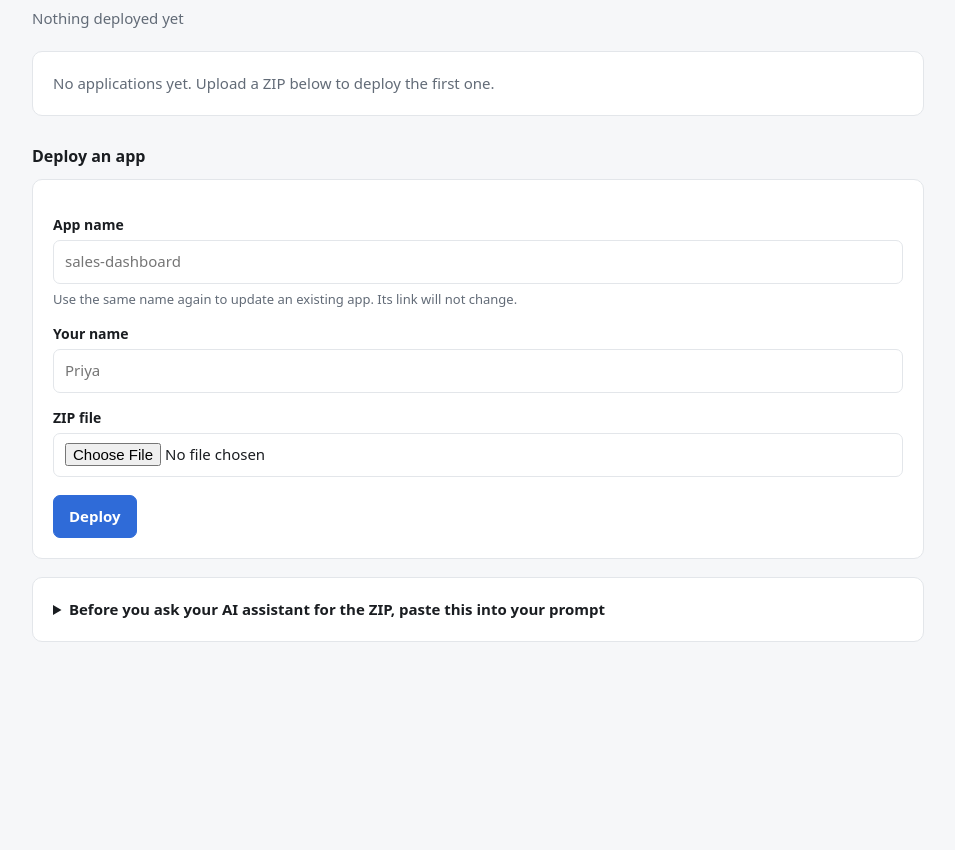
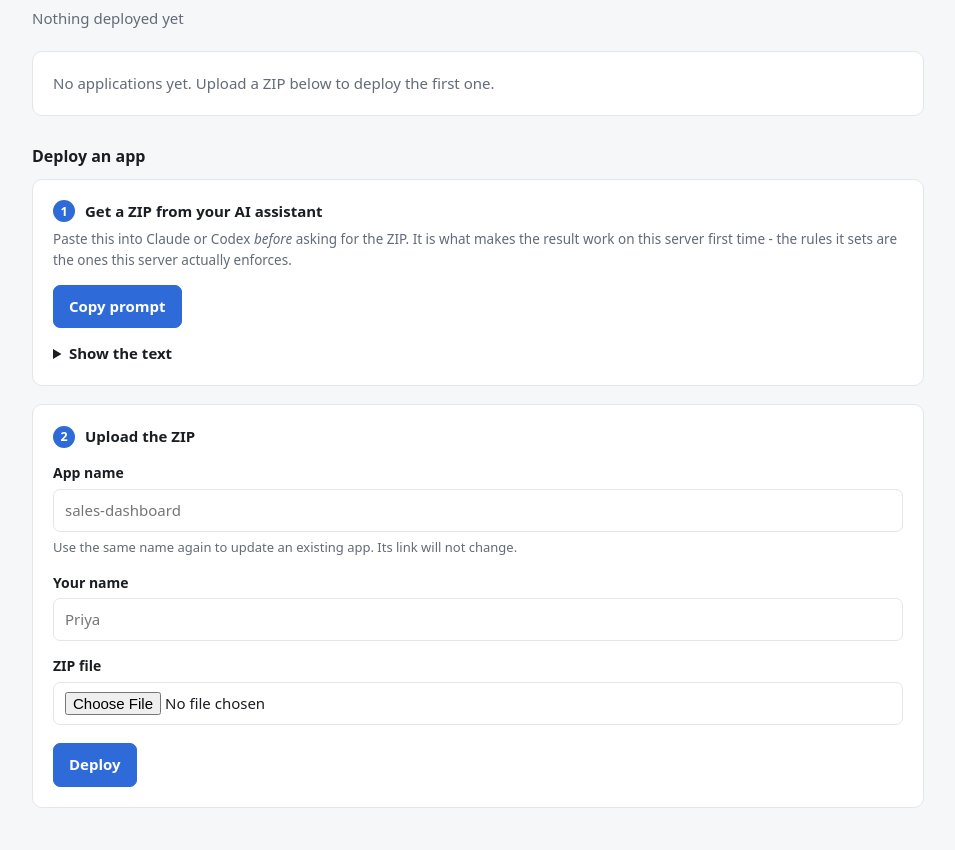
Before and after one commit to ayushmansingh/DeploymentHandler, a FastAPI app: template launcher/templates/index.html in a window 1280 px wide. Shown: the part 185-1035 px from the top of the page, without its empty margins (162-1117 px from the left). Before the commit the page ends 827 px from the top, so only its background shows below. Run offline with FastAPI, Linux system fonts and the light colour scheme; the template is opened without the code that fills it, so the values that code supplies are empty; parts of the project's set-up code (start-up, migrations or seed data) failed here and were passed over; some libraries are stand-ins or nearby versions.

Commit message:
Put the AI prompt ahead of the upload form on the dashboard
The prompt block is what stops a ZIP failing, but it sat underneath the
upload form as an afterthought, so the natural reading order was upload
first and read the rules afterwards. Deploying is now two numbered steps -
get a ZIP from your assistant, then upload it - with the prompt as step
one and a Copy button visible without expanding anything.

Testing the reordered page found two bugs in the copy button. It read
innerText, which returns nothing for a collapsed <details> because the
content is not rendered, so the button would have copied an empty string
once the text was tucked away. And it wrote its confirmation through
ev.currentTarget after awaiting the clipboard, by which point that is null,
so the click silently threw and gave no feedback. Both are covered by
tests, and the copy is verified in a browser against the collapsed panel.

Co-Authored-By: Claude Opus 5 <noreply@anthropic.com>
Claude-Session: https://claude.ai/code/session_01WSt9Gn2kwJPMTbhTb39XYG

```diff
--- a/launcher/templates/base.html
+++ b/launcher/templates/base.html
@@ -51,6 +51,10 @@
   .logbar { display: flex; align-items: center; gap: 10px; margin: 12px 0 10px; }
   .logbar .stamp { font-size: 12.5px; color: var(--muted); }
   .row { display: flex; gap: 10px; align-items: center; flex-wrap: wrap; }
+  .step-head { display: flex; align-items: center; gap: 10px; }
+  .step { display: inline-flex; align-items: center; justify-content: center;
+          width: 22px; height: 22px; border-radius: 50%; background: var(--accent);
+          color: #fff; font-size: 12.5px; font-weight: 700; flex: none; }
 
   /* Dashboard */
   .page-head { display: flex; align-items: center; justify-content: space-between;
--- a/launcher/templates/index.html
+++ b/launcher/templates/index.html
@@ -16,27 +16,18 @@
 </div>
 
 <h2 id="deploy">Deploy an app</h2>
+
 <div class="card">
-  <form method="post" action="/upload" enctype="multipart/form-data">
-    <label for="name">App name</label>
-    <input type="text" id="name" name="name" placeholder="sales-dashboard" required>
-    <p class="muted" style="font-size:13px;margin:5px 0 0">
-      Use the same name again to update an existing app. Its link will not change.</p>
-
-    <label for="uploaded_by">Your name</label>
-    <input type="text" id="uploaded_by" name="uploaded_by" placeholder="Priya">
-
-    <label for="file">ZIP file</label>
-    <input type="file" id="file" name="file" accept=".zip,application/zip" required>
-
-    <p style="margin:18px 0 0"><button type="submit" class="primary">Deploy</button></p>
-  </form>
-</div>
-
-<details class="card">
-  <summary>Before you ask your AI assistant for the ZIP, paste this into your prompt</summary>
-  <p class="muted" style="font-size:13px">This makes the ZIP work on our server the first time.</p>
-  <pre class="log" id="prompt-block">Package this as a ZIP for our internal app server. Follow these rules exactly.
+  <div class="step-head"><span class="step">1</span>
+    <strong>Get a ZIP from your AI assistant</strong></div>
+  <p class="muted" style="font-size:13.5px;margin:6px 0 14px">
+    Paste this into Claude or Codex <em>before</em> asking for the ZIP. It is
+    what makes the result work on this server first time - the rules it sets
+    are the ones this server actually enforces.</p>
+  <p style="margin:0"><button type="button" id="copy-prompt" class="primary">Copy prompt</button></p>
+  <details style="margin-top:14px">
+    <summary>Show the text</summary>
+    <pre class="log" id="prompt-block">Package this as a ZIP for our internal app server. Follow these rules exactly.
 
 STRUCTURE
 - Two folders at the root of the ZIP: backend/ and frontend/
@@ -71,9 +62,27 @@ FRONTEND (React + Vite)
 
 NOT SUPPORTED - do not use these
 - WebSockets</pre>
-  <button onclick="navigator.clipboard.writeText(document.getElementById('prompt-block').innerText)">
-    Copy prompt</button>
-</details>
+  </details>
+</div>
+
+<div class="card">
+  <div class="step-head"><span class="step">2</span>
+    <strong>Upload the ZIP</strong></div>
+  <form method="post" action="/upload" enctype="multipart/form-data">
+    <label for="name">App name</label>
+    <input type="text" id="name" name="name" placeholder="sales-dashboard" required>
+    <p class="muted" style="font-size:13px;margin:5px 0 0">
+      Use the same name again to update an existing app. Its link will not change.</p>
+
+    <label for="uploaded_by">Your name</label>
+    <input type="text" id="uploaded_by" name="uploaded_by" placeholder="Priya">
+
+    <label for="file">ZIP file</label>
+    <input type="file" id="file" name="file" accept=".zip,application/zip" required>
+
+    <p style="margin:18px 0 0"><button type="submit" class="primary">Deploy</button></p>
+  </form>
+</div>
 
 <script>
 // Refresh the grid so a deploy in progress becomes a working link on its own.
@@ -103,5 +112,18 @@ async function refreshApps() {
   setTimeout(refreshApps, wait);
 }
 setTimeout(refreshApps, isBusy() ? BUSY_MS : IDLE_MS);
+
+document.getElementById("copy-prompt").addEventListener("click", async (ev) => {
+  // Hold the element: ev.currentTarget is only valid during dispatch, and is
+  // null by the time the clipboard promise resolves.
+  const btn = ev.currentTarget;
+  // textContent, not innerText: a collapsed <details> is not rendered, so
+  // innerText would copy an empty string.
+  await navigator.clipboard.writeText(
+    document.getElementById("prompt-block").textContent
+  );
+  btn.textContent = "Copied - paste into Claude";
+  setTimeout(() => { btn.textContent = "Copy prompt"; }, 4000);
+});
 </script>
 {% endblock %}
```
Also changed, not shown: tests/test_prompt_block.py (+14 -0 lines).
